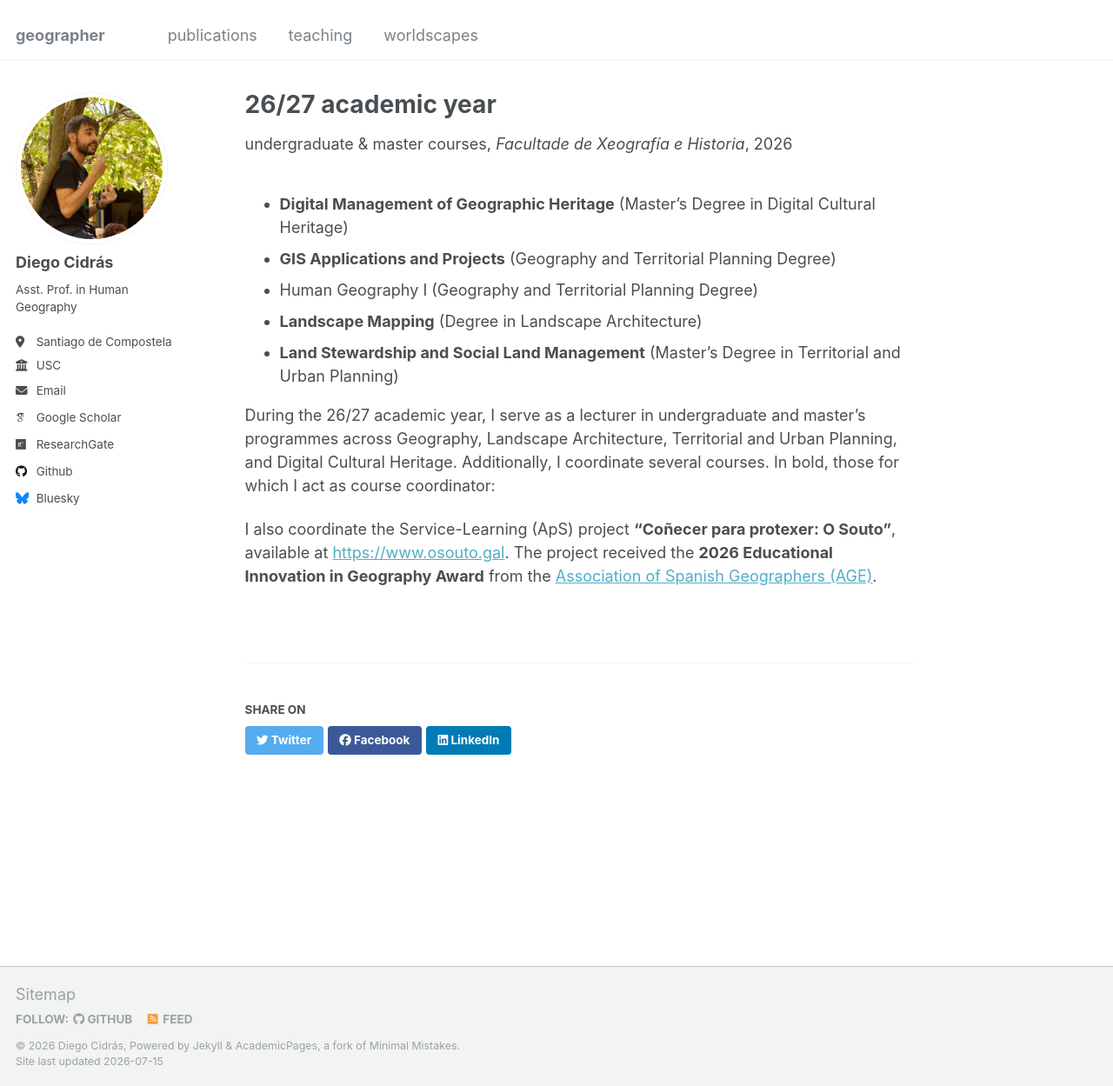
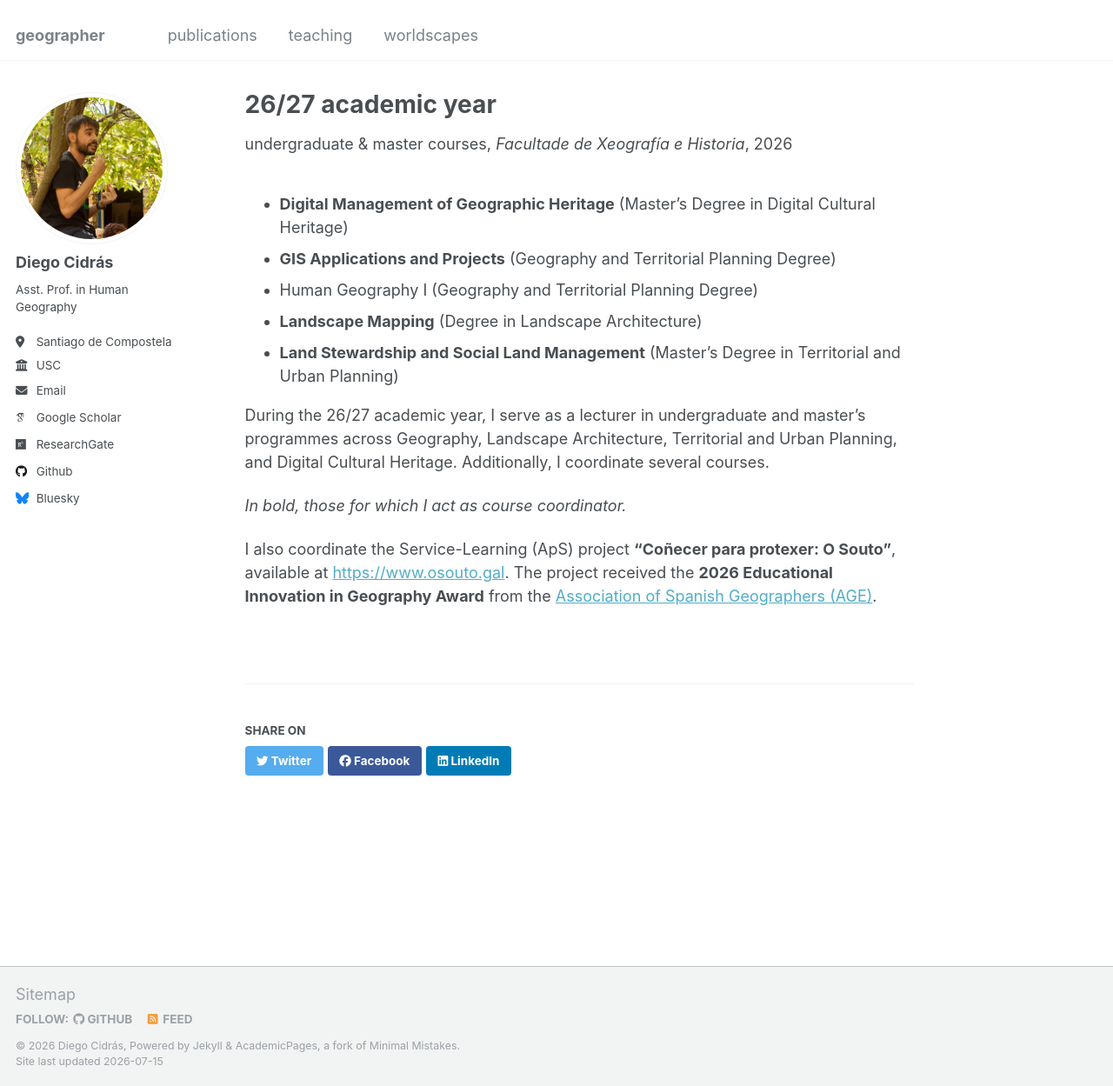
Before and after one commit to diegocidras/diegocidras.github.io, a Jekyll site: the page built from _teaching/2026-2027.md, in a window 1280 px wide and 1249 px high. Shown: the whole window at 87% size. Built offline with Jekyll 4.4.1, drawn with Linux system fonts in a browser that asks for light colours; some web fonts are replaced.

Commit message:
Update 2026-2027.md

```diff
--- a/_teaching/2026-2027.md
+++ b/_teaching/2026-2027.md
@@ -14,6 +14,8 @@ location: "Santiago de Compostela, Spain"
 * **Landscape Mapping** (Degree in Landscape Architecture)
 * **Land Stewardship and Social Land Management** (Master's Degree in Territorial and Urban Planning)
 
-During the 26/27 academic year, I serve as a lecturer in undergraduate and master's programmes across Geography, Landscape Architecture, Territorial and Urban Planning, and Digital Cultural Heritage. Additionally, I coordinate several courses. In bold, those for which I act as course coordinator:
+During the 26/27 academic year, I serve as a lecturer in undergraduate and master's programmes across Geography, Landscape Architecture, Territorial and Urban Planning, and Digital Cultural Heritage. Additionally, I coordinate several courses.
+
+*In bold, those for which I act as course coordinator.*
 
 I also coordinate the Service-Learning (ApS) project **"Coñecer para protexer: O Souto"**, available at <https://www.osouto.gal>. The project received the **2026 Educational Innovation in Geography Award** from the [Association of Spanish Geographers (AGE)](https://xeografia.gal/conecer-para-protexer-o-souto-premio-age-de-innovacion-educativa-2026/).
```
